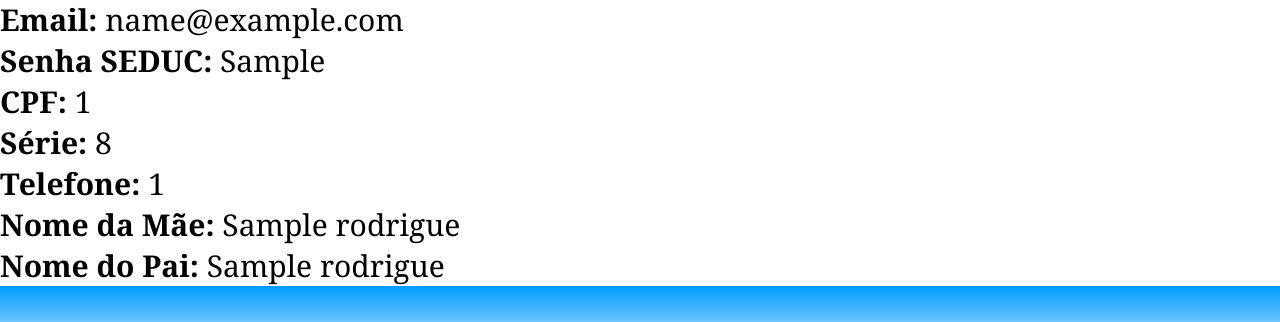
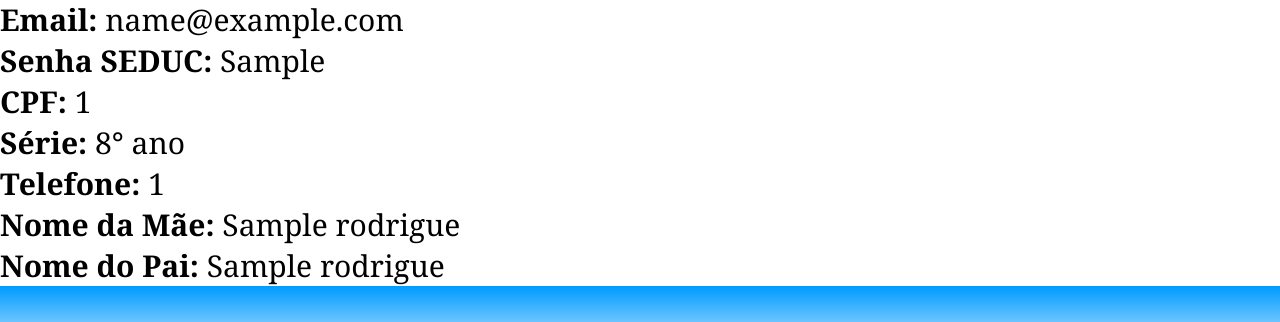
Before and after one commit to Lucas-Espindola-dev/Escola_Cosme_Rodrigues, a Django app: page /aluno/ in a window 1280 px wide. Shown: the part 192-514 px from the top of the page. Run offline with Django 5.2, Linux system fonts and the light colour scheme; a user stored in the database is signed in; tables that the repository leaves empty hold one stand-in row (values such as "Sample post").

Commit message:
Adding a configuration to the serie field

```diff
--- a/templates/pages/aluno_detail.html
+++ b/templates/pages/aluno_detail.html
@@ -9,7 +9,7 @@
         <p><strong>Email:</strong> {{ aluno.email }}</p>
         <p><strong>Senha SEDUC:</strong> {{ aluno.seduc }}</p>
         <p><strong>CPF:</strong> {{ aluno.cpf }}</p>
-        <p><strong>Série:</strong> {{ aluno.serie }}</p>
+        <p><strong>Série:</strong> {{ aluno.serie }}° ano</p>
         <p><strong>Telefone:</strong> {{ aluno.telefone }}</p>
         <p><strong>Nome da Mãe:</strong> {{ aluno.mother_name }}</p>
         <p><strong>Nome do Pai:</strong> {{ aluno.father_name }}</p>
```
